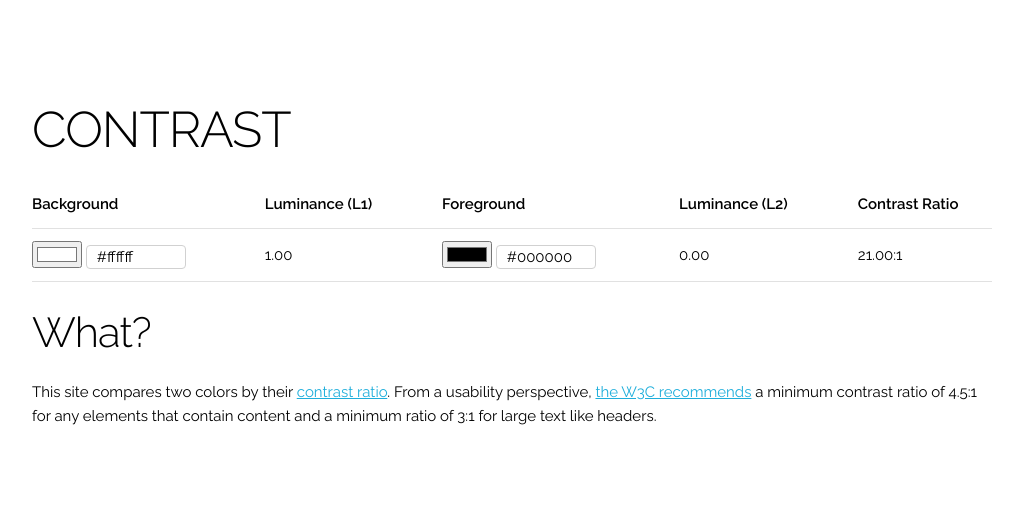
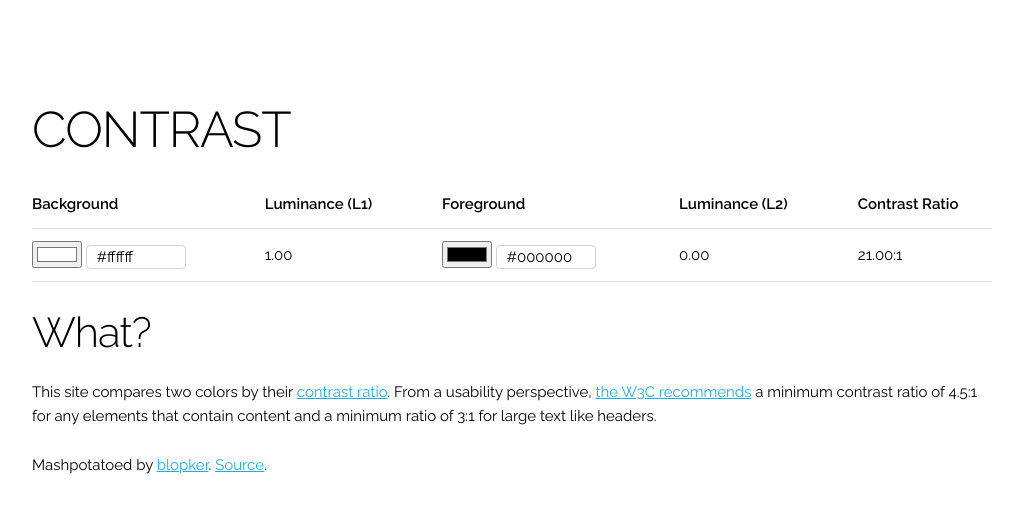
Before and after one commit to blopker/CONTRAST, a plain HTML site: page index.html in a window 1280 px wide. Shown: the whole page, without its empty margins (128-1151 px from the left). Drawn offline with Linux system fonts and the light colour scheme.

Commit message:
add potatoes

```diff
--- a/index.html
+++ b/index.html
@@ -39,6 +39,8 @@
                 This site compares two colors by their <a href="http://www.w3.org/TR/2008/REC-WCAG20-20081211/#contrast-ratiodef">contrast ratio</a>. From a usability perspective, <a href="http://www.w3.org/WAI/WCAG20/quickref/#qr-visual-audio-contrast-contrast">the W3C recommends</a> a minimum contrast ratio of 4.5:1 for any elements that contain content and a minimum ratio of 3:1 for large text like headers.
             </p>
         </div>
+
+        <footer>Mashpotatoed by <a href="http://blopker.com">blopker</a>. <a href="https://github.com/blopker/CONTRAST">Source</a>.</footer>
     </div>
     <script src="./main.js"></script>
 </body>
--- a/main.css
+++ b/main.css
@@ -7,7 +7,7 @@ html {
 }
 
 .container {
-    margin-top: 100px;
+    padding-top: 100px;
 }
 
 input[type="text"] {
@@ -22,3 +22,7 @@ input {
 .error {
     color: red;
 }
+
+footer {
+    margin-top: 20px;
+}
```
